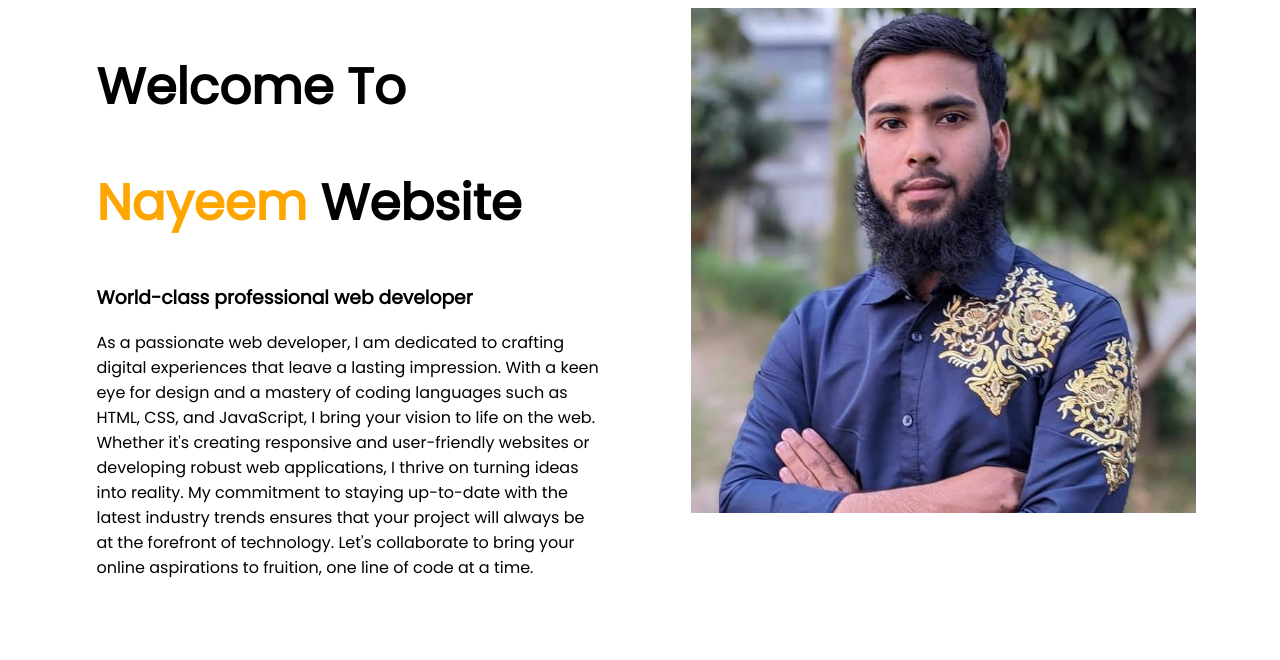
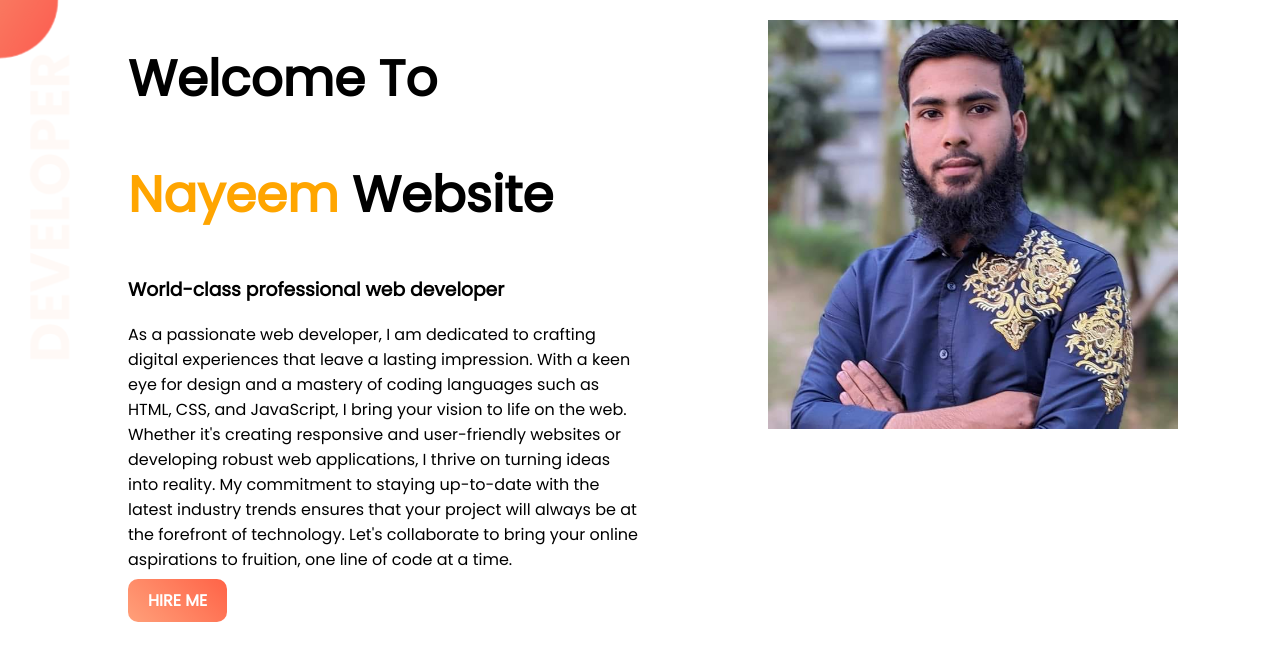
Before and after one commit to NayeemWD/wab-portfolio, a plain HTML site: page index.html in a window 1280 px wide. Drawn offline with Linux system fonts and the light colour scheme.

Commit message:
fast-hife

```diff
--- a/index.html
+++ b/index.html
@@ -10,12 +10,13 @@
     <link rel="stylesheet" href="style.css">
 </head>
 <body>
-    <section>
+    <section class="top-banner">
         <div class="frist-width">
             <h1>Welcome To</h1>
             <h1><span class="name-highlight">Nayeem</span> Website</h1>
             <h3>World-class professional web developer</h3>
             <p>As a passionate web developer, I am dedicated to crafting digital experiences that leave a lasting impression. With a keen eye for design and a mastery of coding languages such as HTML, CSS, and JavaScript, I bring your vision to life on the web. Whether it's creating responsive and user-friendly websites or developing robust web applications, I thrive on turning ideas into reality. My commitment to staying up-to-date with the latest industry trends ensures that your project will always be at the forefront of technology. Let's collaborate to bring your online aspirations to fruition, one line of code at a time.</p>
+            <a class="linl_button" target="_blank" href="https://www.linkedin.com/in/m-s-nayeem-8b919527a/">HIRE ME</a>
         </div>
         <div class="frist-width">
             <img class="img-profile" src="images/profile.jpg" alt="">
--- a/style.css
+++ b/style.css
@@ -1,4 +1,5 @@
 body{
+    margin: 0;
     font-family: 'Poppins', sans-serif;
 }
 h1{
@@ -12,8 +13,30 @@ h1{
     width: 40%;
     float: left;
     margin-left: 5%;
-    padding-left: 2%;
+    padding-left: 5%;
 }
 .frist-width img{
-    width: 100%;
+    width: 80%;
+    margin: 20px 0px 0px 0px ;
 }
+.top-banner{
+    border: 1px ;
+    background-image: url("images/top-banner.png");
+    background-repeat: no-repeat;
+}
+section{
+    height: 500px;
+}
+.linl_button{
+
+    color: white;
+    font-weight: bold;
+    text-decoration: none;
+    background-image: linear-gradient(45deg, lightSalmon,tomato);
+    padding: 10px 20px;
+    border-radius: 10px;
+    -webkit-border-radius: 10px;
+    -moz-border-radius: 10px;
+    -ms-border-radius: 10px;
+    -o-border-radius: 10px;
+}
```
